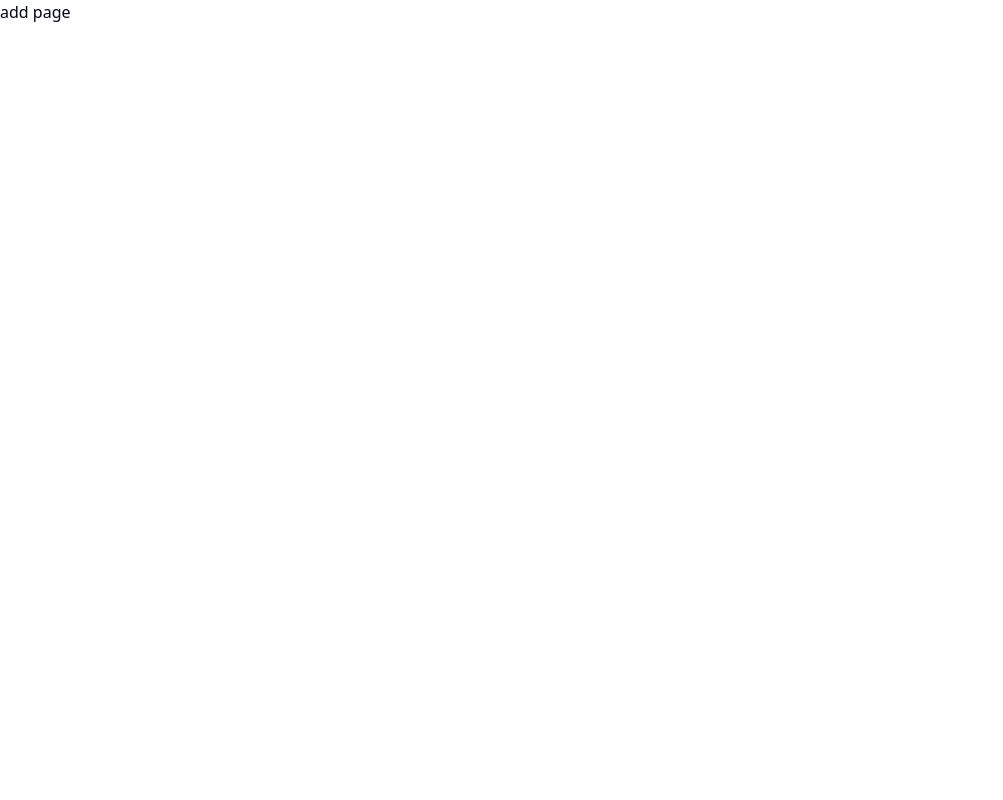
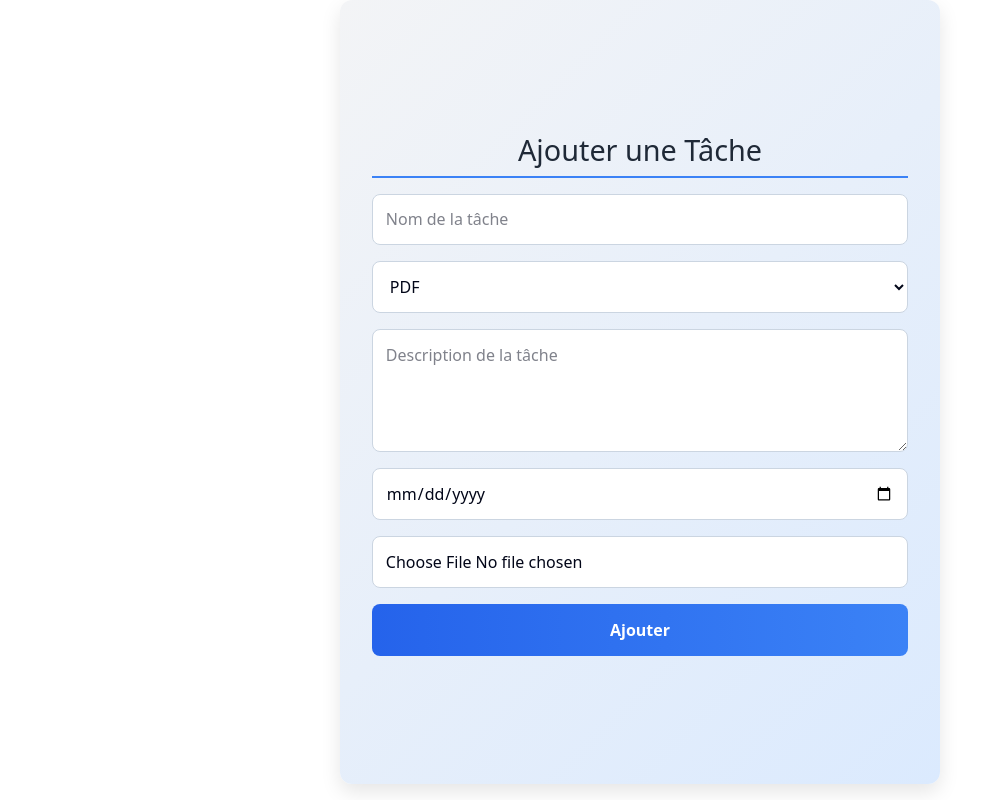
Before and after one commit to Adnane-Louardi-dev/student-task-manager, a Next.js app: page /dashboard/add in a window 1280 px wide. Shown: the whole page, without its empty margins (0-1003 px from the left). Built offline with nearby package versions, Linux system fonts and the light colour scheme.

Commit message:
page add tasks

```diff
--- /dev/null
+++ b/src/app/dashboard/add/add.module.css
@@ -0,0 +1,59 @@
+.form-container {
+  height: 98vh;
+  display: flex;
+  flex-direction: column;
+  justify-content: center;
+  max-width: 600px;
+  margin: 0 auto;
+  padding: 2rem;
+  background: linear-gradient(135deg, #f3f4f6, #dbeafe);
+  border-radius: 12px;
+  box-shadow: 0 8px 20px rgba(0, 0, 0, 0.1);
+  overflow: hidden;
+}
+
+.form-container h2 {
+  text-align: center;
+  margin-bottom: 1rem;
+  color: #1f2937;
+  font-size: 1.8rem;
+  border-bottom: 2px solid #3b82f6;
+  display: inline-block;
+  padding-bottom: 0.3rem;
+}
+
+.form-container input,
+.form-container select,
+.form-container textarea {
+  width: 100%;
+  padding: 0.8rem;
+  margin-bottom: 1rem;
+  border: 1px solid #cbd5e1;
+  border-radius: 8px;
+  font-size: 1rem;
+  background-color: #fff;
+  transition: border 0.3s ease;
+}
+
+.form-container input:focus,
+.form-container select:focus,
+.form-container textarea:focus {
+  border-color: #3b82f6;
+  outline: none;
+}
+
+.form-container button {
+  background: linear-gradient(to right, #2563eb, #3b82f6);
+  color: white;
+  padding: 0.9rem;
+  border: none;
+  border-radius: 8px;
+  cursor: pointer;
+  font-weight: bold;
+  font-size: 1rem;
+  transition: background 0.3s ease;
+}
+
+.form-container button:hover {
+  background: linear-gradient(to right, #1d4ed8, #2563eb);
+}
--- a/src/app/dashboard/add/page.tsx
+++ b/src/app/dashboard/add/page.tsx
@@ -1,5 +1,73 @@
-export default function Add(){
-    return(
-        <h1>add page</h1>
-    )
+"use client";
+
+import React, { useState } from "react";
+import  styles  from "./add.module.css";
+
+export default function AddPage() {
+  const [title, setTitle] = useState("");
+  const [type, setType] = useState("");
+  const [description, setDescription] = useState("");
+  const [deadline, setDeadline] = useState("");
+  const [file, setFile] = useState<File | null>(null);
+
+  const handleSubmit = async (e: React.FormEvent) => {
+    e.preventDefault();
+    const formData = new FormData();
+    formData.append("title", title);
+    formData.append("type", type);
+    formData.append("description", description);
+    formData.append("deadline", deadline);
+    if (file) formData.append("file", file);
+
+    await fetch("http://localhost:5000/api/tasks", {
+      method: "POST",
+      body: formData,
+    });
+
+    alert("Tâche ajoutée avec succès !");
+  };
+
+  return (
+    <form onSubmit={handleSubmit} className={styles["form-container"]}>
+      <h2>Ajouter une Tâche</h2>
+
+      <input
+        type="text"
+        placeholder="Nom de la tâche"
+        value={title}
+        onChange={(e) => setTitle(e.target.value)}
+        required
+      />
+
+      <select value={type}   onChange={(e) => setType(e.target.value)}>
+
+        <option value="PDF">PDF</option>
+        <option value="TD">TD</option>
+        <option value="TP">TP</option>
+         <option value="OROJET">Projet</option>
+          <option value="TTASK">Task</option>
+      </select>
+
+      <textarea
+        placeholder="Description de la tâche"
+        value={description}
+        onChange={(e) => setDescription(e.target.value)}
+        rows={4}
+      />
+
+      <input
+        type="date"
+        value={deadline}
+        onChange={(e) => setDeadline(e.target.value)}
+      />
+
+      <input
+        type="file"
+        onChange={(e) => setFile(e.target.files?.[0] || null)}
+        required
+      />
+
+      <button type="submit">Ajouter</button>
+    </form>
+  );
 }
--- a/src/app/dashboard/page.tsx
+++ b/src/app/dashboard/page.tsx
@@ -7,6 +7,8 @@ import {
   SidebarInset,
   SidebarProvider,
 } from "@/components/ui/sidebar"
+
+
 
 import data from "./data.json"
 import tasks from "./tasks.json"
@@ -20,7 +22,11 @@ export default function Page() {
           "--header-height": "calc(var(--spacing) * 12)",
         } as React.CSSProperties
       }
+
     >
+
+
+
       <AppSidebar variant="inset" />
       <SidebarInset>
         <SiteHeader />
@@ -34,8 +40,11 @@ export default function Page() {
               <DataTable data={tasks} />
             </div>
           </div>
+          <div>
+          </div>
         </div>
       </SidebarInset>
     </SidebarProvider>
+
   )
 }
```
